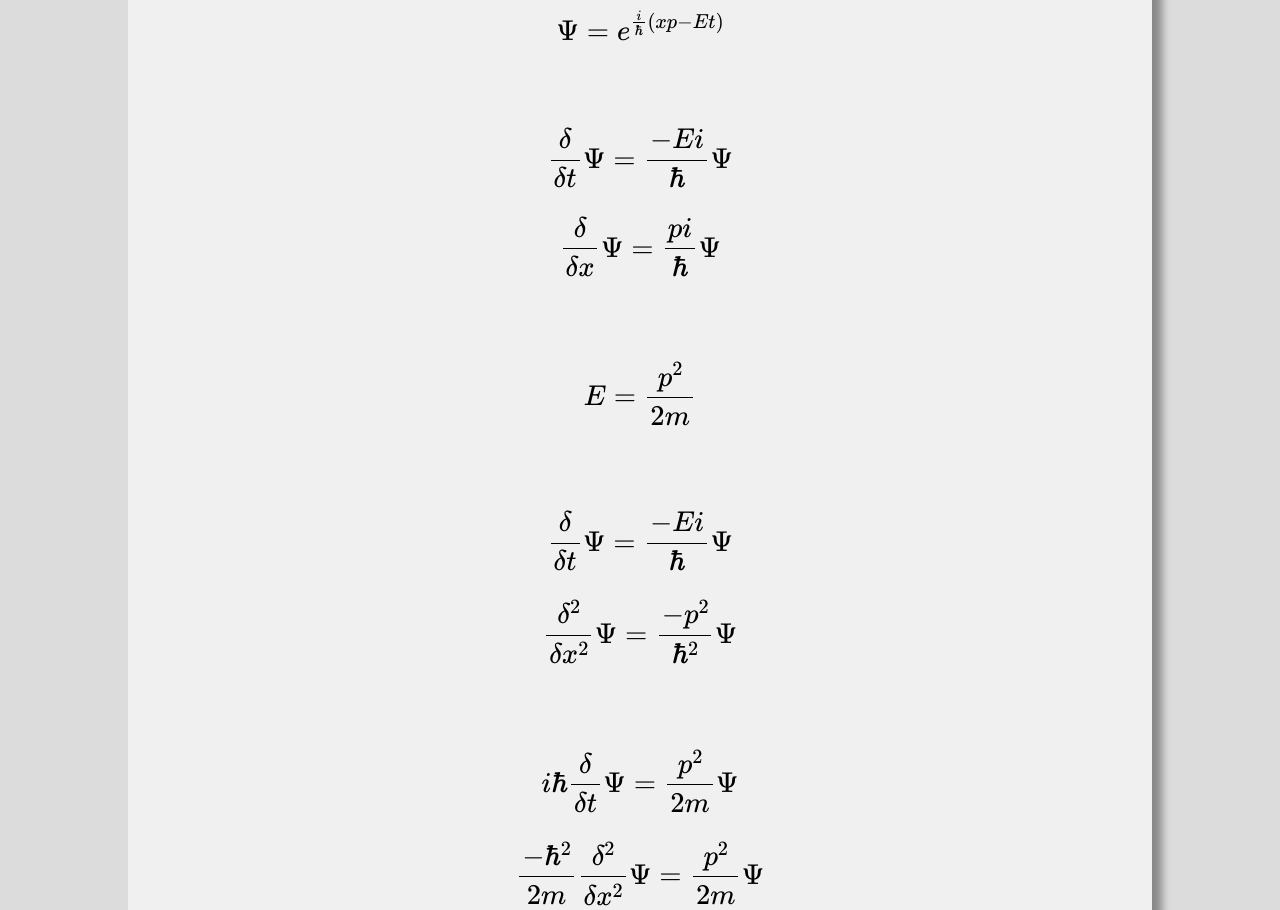
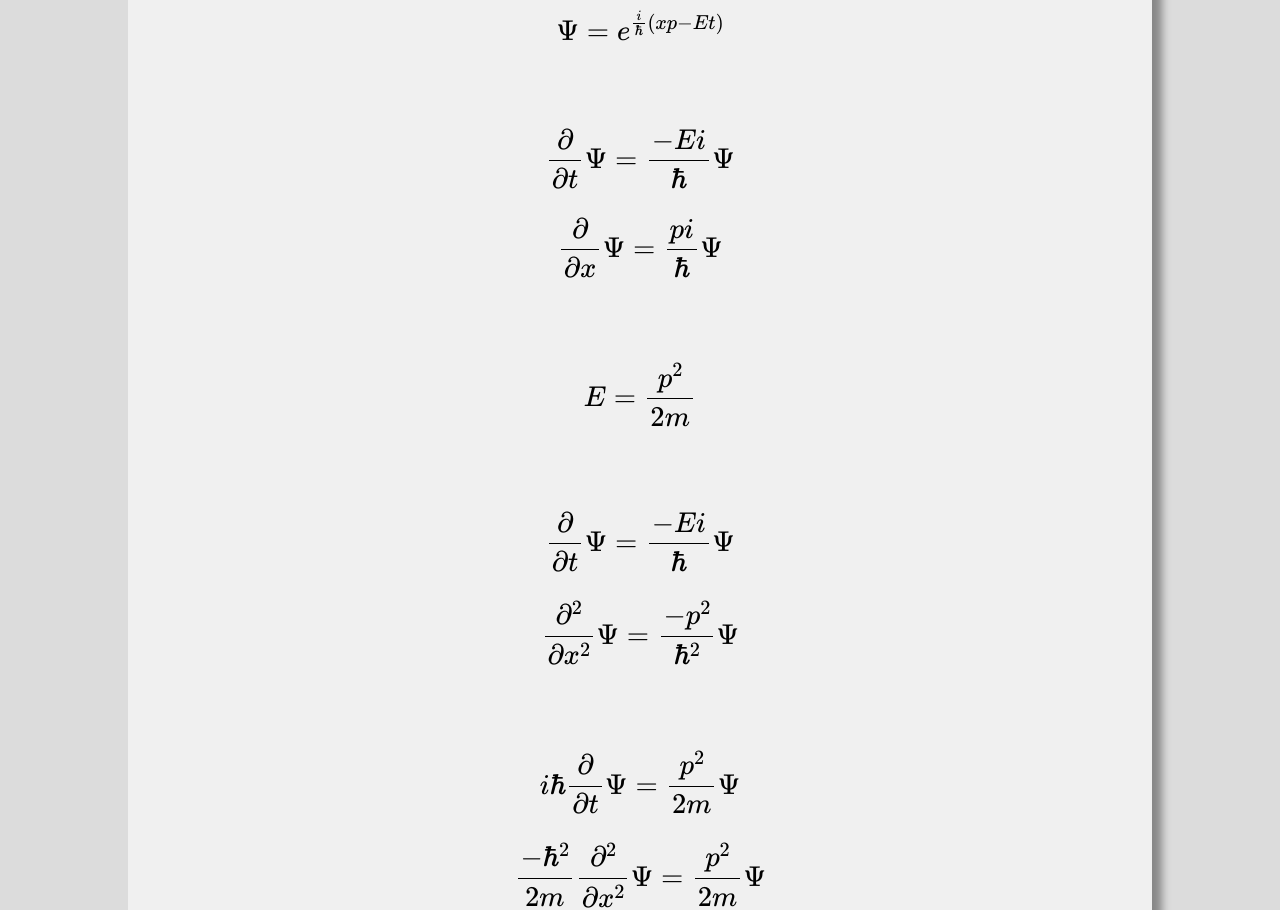
Before and after one commit to LorenzoGatti05/ProbabilityInQuantumMechanics, a plain HTML site: page project.html in a window 1280 px wide. Shown: the part 6760-7670 px from the top of the page. Drawn offline with nearby package versions, Linux system fonts and the light colour scheme.

Commit message:
Update project.html

```diff
--- a/project.html
+++ b/project.html
@@ -136,7 +136,7 @@
                 </h3>
                 <P>
                     <br>
-                    $$ i\hbar\frac{\delta}{\delta{t}}\Psi=\frac{-\hbar{^2}}{2m}\frac{\delta{^2}}{\delta{x^2}}\Psi $$
+                    $$ i\hbar\frac{\partial}{\partial{t}}\Psi=\frac{-\hbar{^2}}{2m}\frac{\partial{^2}}{\partial{x^2}}\Psi $$
                 </P>
             </div>
             <img src="image7.jpeg" width="20%" height="20%">
@@ -153,16 +153,16 @@
             <br>
             $$ \Psi=e^{\frac{i}{\hbar}(xp-Et)} $$
             <br>
-            $$ \frac{\delta}{\delta{t}}\Psi=\frac{-Ei}{\hbar}\Psi $$
-            $$ \frac{\delta}{\delta{x}}\Psi=\frac{pi}{\hbar}\Psi $$
+            $$ \frac{\partial}{\partial{t}}\Psi=\frac{-Ei}{\hbar}\Psi $$
+            $$ \frac{\partial}{\partial{x}}\Psi=\frac{pi}{\hbar}\Psi $$
             <br>
             $$ E=\frac{p^2}{2m} $$
             <br>
-            $$ \frac{\delta}{\delta{t}}\Psi=\frac{-Ei}{\hbar}\Psi $$
-            $$ \frac{\delta{^2}}{\delta{x^2}}\Psi=\frac{-p^2}{\hbar{^2}}\Psi $$
+            $$ \frac{\partial}{\partial{t}}\Psi=\frac{-Ei}{\hbar}\Psi $$
+            $$ \frac{\partial{^2}}{\partial{x^2}}\Psi=\frac{-p^2}{\hbar{^2}}\Psi $$
             <br>
-            $$ i\hbar\frac{\delta}{\delta{t}}\Psi=\frac{p^2}{2m}\Psi $$
-            $$ \frac{-\hbar{^2}}{2m}\frac{\delta{^2}}{\delta{x^2}}\Psi=\frac{p^2}{2m}\Psi $$
+            $$ i\hbar\frac{\partial}{\partial{t}}\Psi=\frac{p^2}{2m}\Psi $$
+            $$ \frac{-\hbar{^2}}{2m}\frac{\partial{^2}}{\partial{x^2}}\Psi=\frac{p^2}{2m}\Psi $$
         </p>
         <h3>
             This equation, if calculated, gives us a complex quantity that describes the wave, but Schrodinger didn't explain what this wave was.
@@ -227,19 +227,19 @@
             These values respect an equation:
         </h3>
         <P>
-            $$ \Delta{x}\Delta{f(x)\ge\frac{1}{2\pi}} $$
+            $$ \Delta{x}\Delta{\nu(x)\ge\frac{1}{2\pi}} $$
         </P>
         <h3>
             Another key element for Heisemberg's principle is in the De Broglie phd thesis, in which he discovered that the momentum of a particle is equal to its frequency multiplied by planck's constant.
         </h3>
         <P>
-            $$ \Delta{p(x)}=h\Delta{f(x)} $$
+            $$ \Delta{p(x)}=h\Delta{\nu(x)} $$
         </P>
         <h3>
             With this formula we can partially obtain Heisemberg's uncertainty equations.
         </h3>
         <P>
-            $$ \Delta{f(x)}\ge\frac{\Delta{p(x)}}{h} $$
+            $$ \Delta{\nu(x)}\ge\frac{\Delta{p(x)}}{h} $$
             <br>
             $$ \Delta{x}\Delta{p(x)\ge\hbar} $$
         </P>
```
